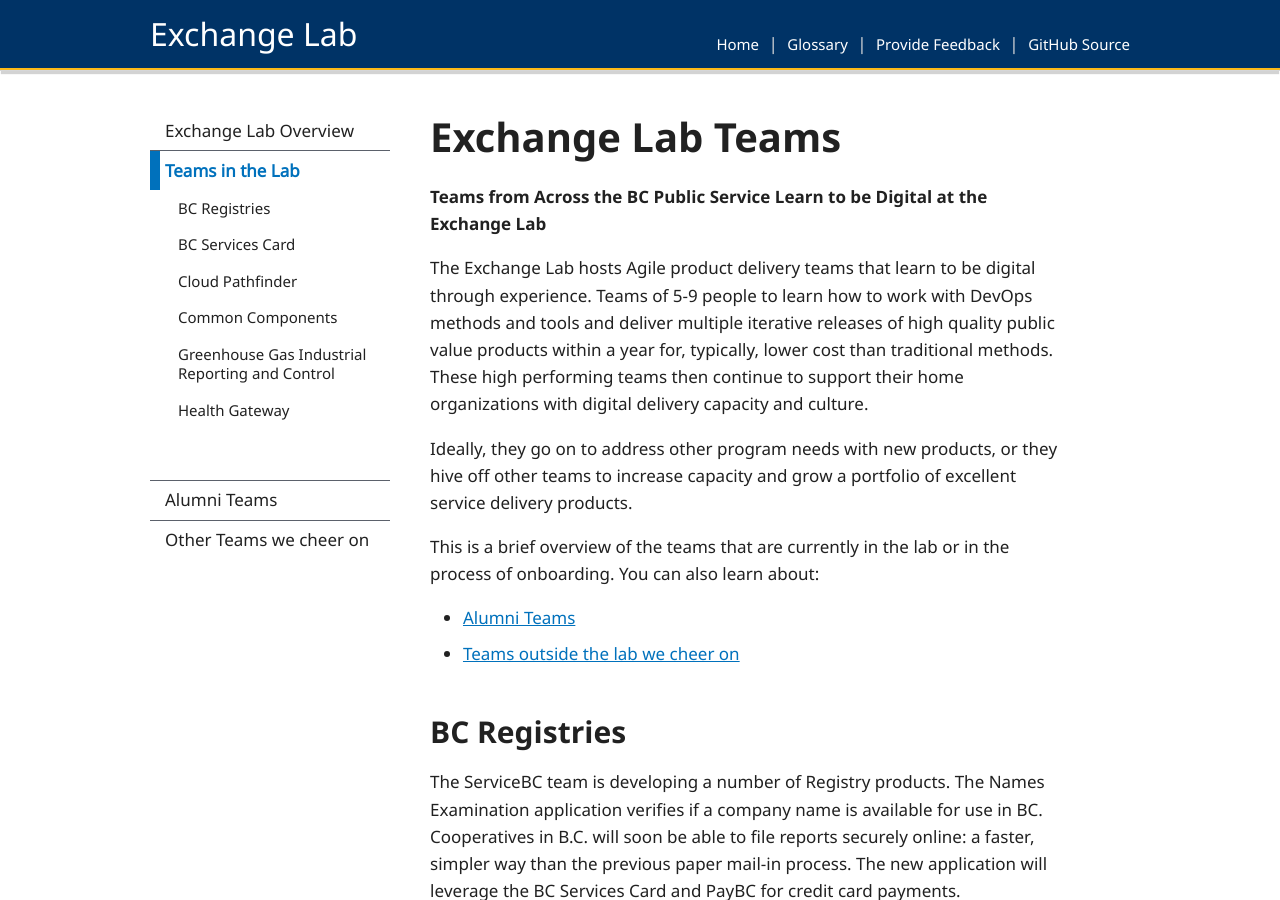
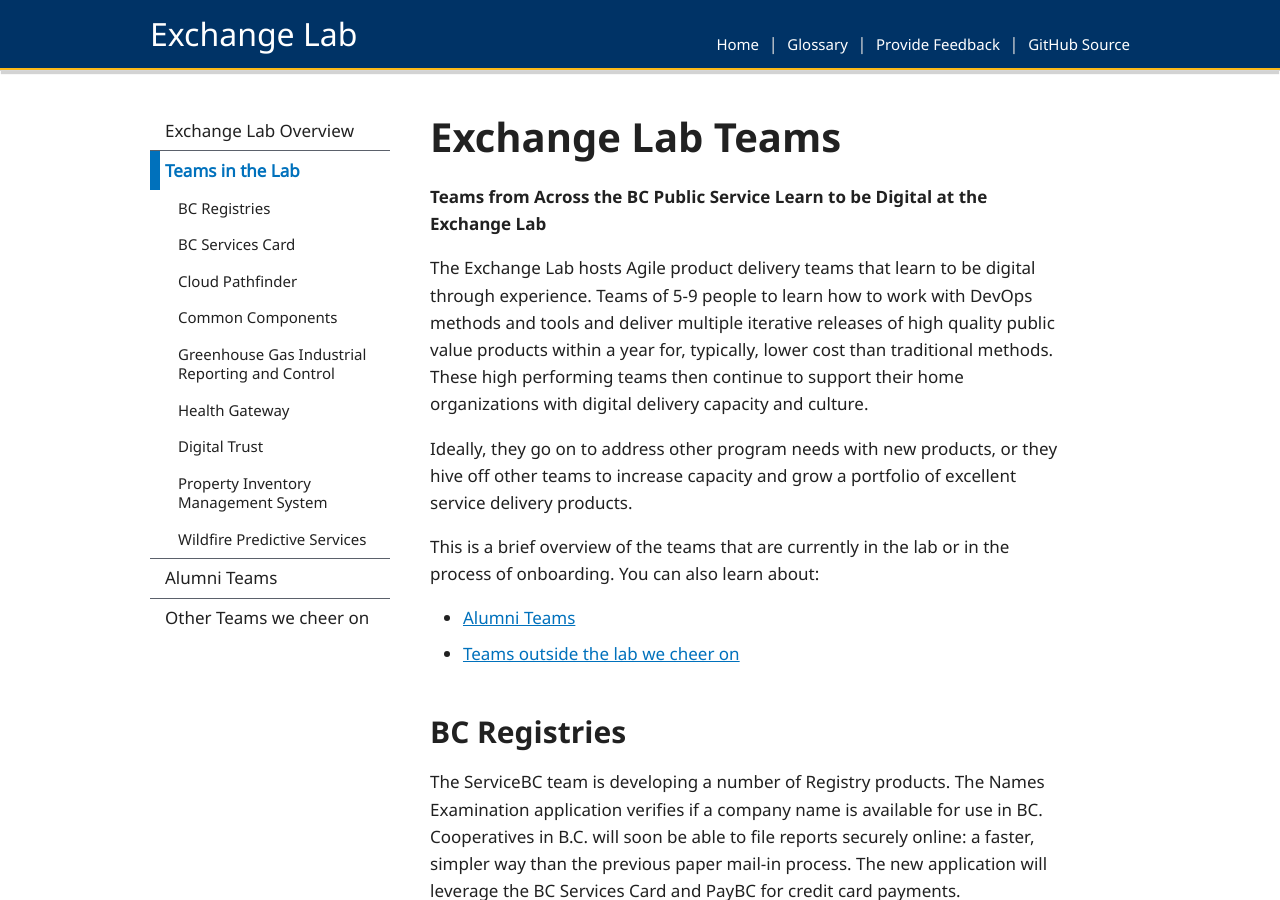
Before and after one commit to HeatherRemacle/exchangelabops, a Jekyll site: the page built from pages/teams.md, in a window 1280 px wide and 900 px high. Built offline with Jekyll 4.4.1, drawn with Linux system fonts in a browser that asks for light colours.

Commit message:
Update teams.md

```diff
--- a/pages/teams.md
+++ b/pages/teams.md
@@ -18,11 +18,11 @@ subnav:
     href: '#greenhouse-gas-industrial-reporting-and-control'
   - text: Health Gateway
     href: '#health-gateway'
-  - Text: Digital Trust
+  - text: Digital Trust
     href: '#digital-trust'
-  - Text: Property Inventory Management System
+  - text: Property Inventory Management System
     href: '#property-inventory-management-system'
-  - Text: Wildfire Predictive Services
+  - text: Wildfire Predictive Services
     href: '#wildfire-predictive-services'
 
 
```
